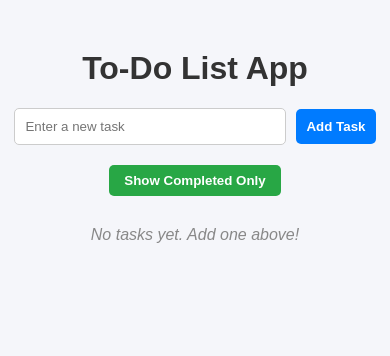
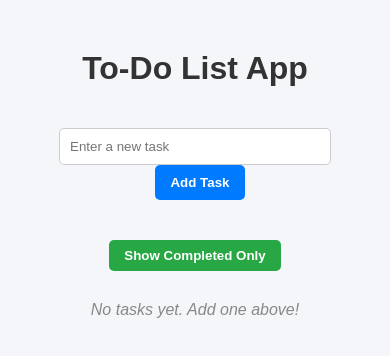
Before and after one commit to Topdan95/todo-list, a React (Create React App) app: page / in a window 390 px wide. Shown: the top 356 px of the page. Built offline with nearby package versions, Linux system fonts and the light colour scheme; the HTML template or start-up script is replaced by a standard one.

Commit message:
Fix mobile spacing for input and add button

```diff
--- a/src/App.css
+++ b/src/App.css
@@ -144,9 +144,10 @@ ul {
 @media (max-width: 600px) {
   .input-section {
     flex-direction: column;
+    padding: 20px;
   }
 
-  .add-button {
+  /* .add-button {
     padding: 10px;
-  }
+  } */
 }
```
